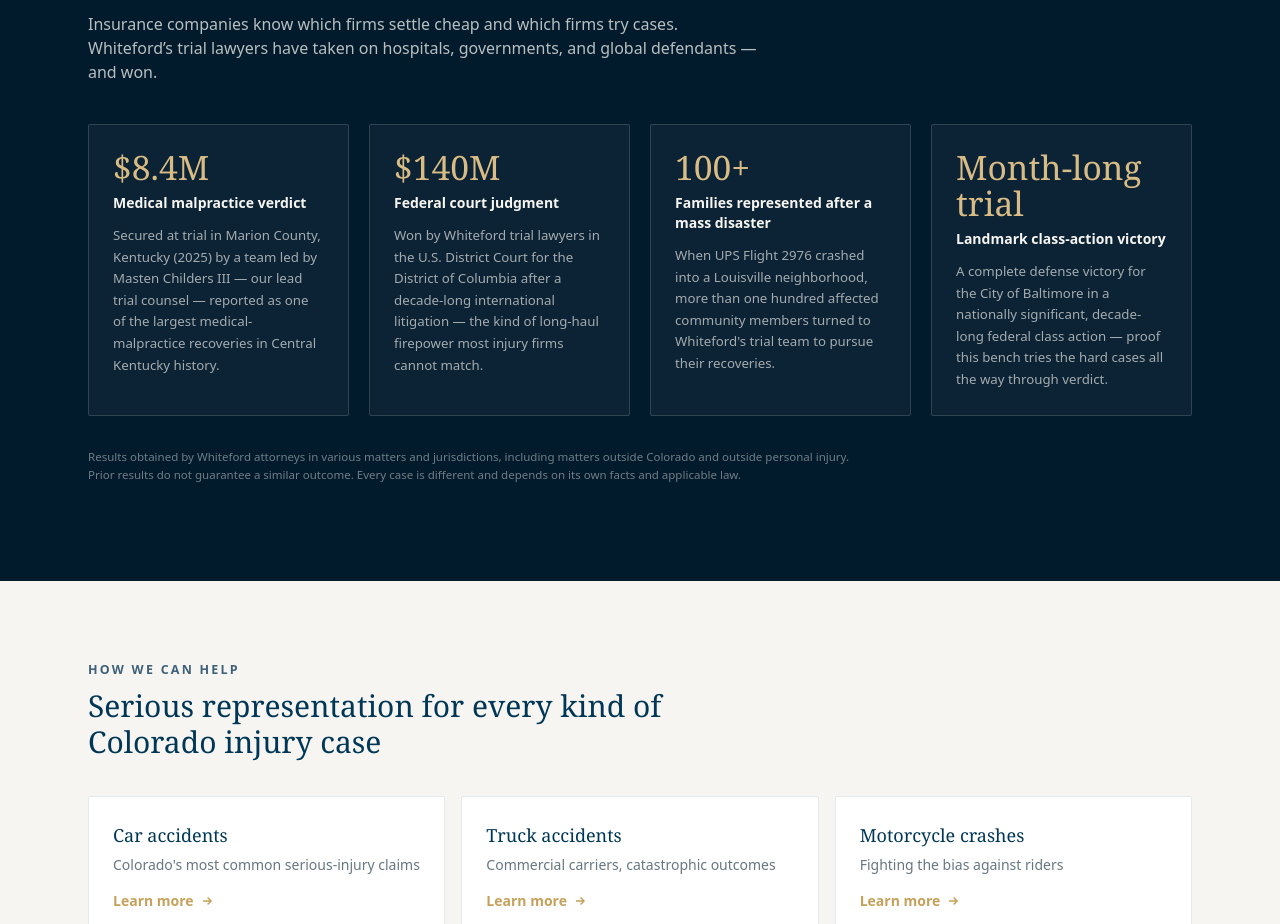
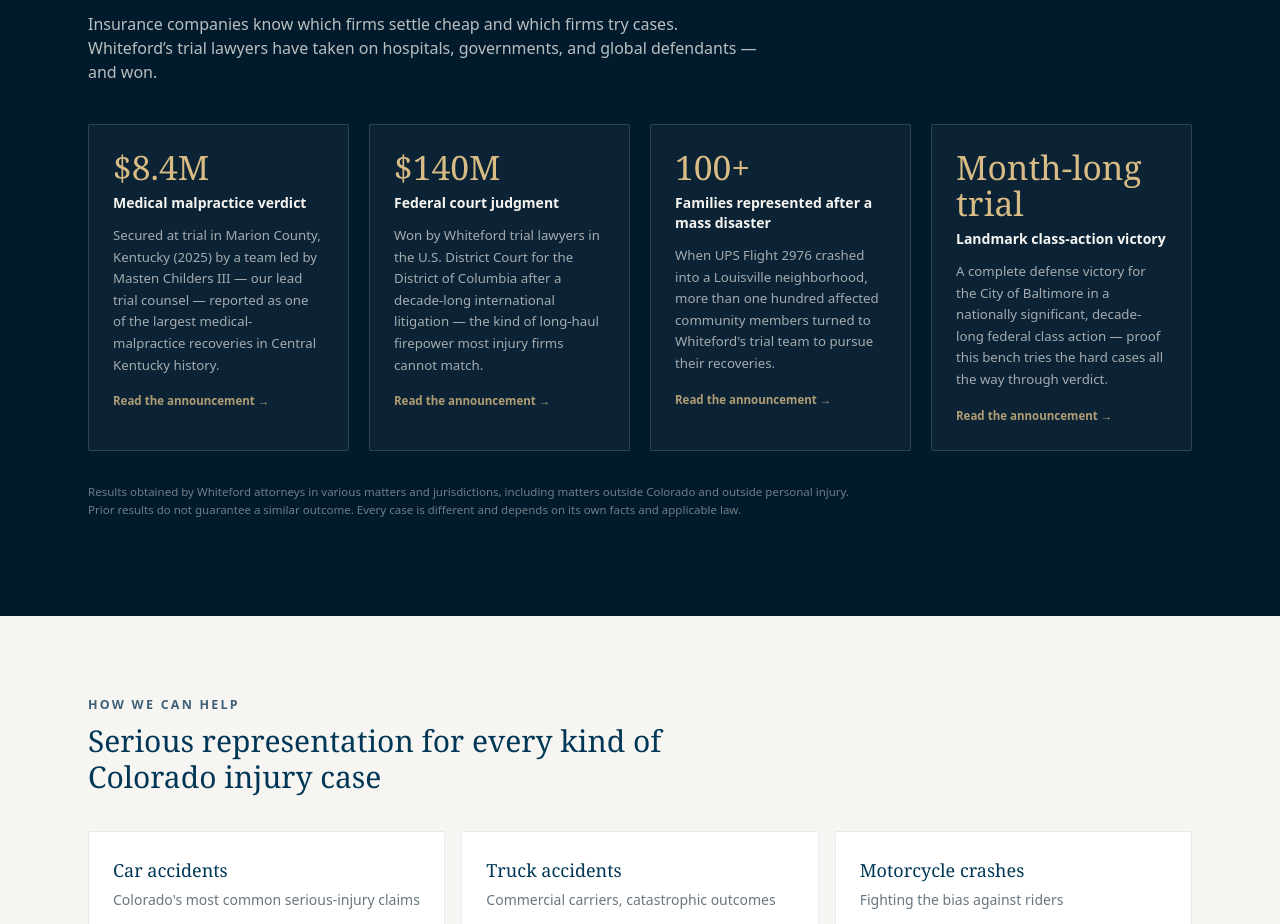
Before and after one commit to mindminer21/coloradoinjurycounsel, a Next.js app: page / in a window 1280 px wide. Shown: the part 1149-2073 px from the top of the page. Built offline with nearby package versions, Linux system fonts and the light colour scheme; no server answers.

Commit message:
Trial results: link each card to its whitefordlaw.com press release (verified)
Co-Authored-By: Claude Opus 4.8 <noreply@anthropic.com>
Claude-Session: https://claude.ai/code/session_01946Ry12ViFgRxNApojXkbK

```diff
--- a/components/TrialResults.tsx
+++ b/components/TrialResults.tsx
@@ -4,6 +4,7 @@
  * (sources: whitefordlaw.com news/practice pages, co-counsel press releases).
  * Amounts and descriptions must not be edited without re-verification.
  * Colorado RPC 7.1: adjacent disclaimer required — do not remove.
+ * Each card links to the corresponding whitefordlaw.com press release (verified 2026-07).
  */
 const RESULTS = [
   {
@@ -11,24 +12,28 @@ const RESULTS = [
     label: "Medical malpractice verdict",
     detail:
       "Secured at trial in Marion County, Kentucky (2025) by a team led by Masten Childers III — our lead trial counsel — reported as one of the largest medical-malpractice recoveries in Central Kentucky history.",
+    href: "https://www.whitefordlaw.com/news-events/record-verdict-in-kentucky",
   },
   {
     stat: "$140M",
     label: "Federal court judgment",
     detail:
       "Won by Whiteford trial lawyers in the U.S. District Court for the District of Columbia after a decade-long international litigation — the kind of long-haul firepower most injury firms cannot match.",
+    href: "https://www.whitefordlaw.com/news-events/whiteford-team-achieves-significant-verdict-as-judge-orders-iraq-to-pay-140m",
   },
   {
     stat: "100+",
     label: "Families represented after a mass disaster",
     detail:
       "When UPS Flight 2976 crashed into a Louisville neighborhood, more than one hundred affected community members turned to Whiteford's trial team to pursue their recoveries.",
+    href: "https://www.whitefordlaw.com/news-events/following-emotional-good-morning-america-interviews-kentucky-attorneys-comment-on-the-15-lawsuits-filed-to-help-ups-plane-crash-victims-recover",
   },
   {
     stat: "Month-long trial",
     label: "Landmark class-action victory",
     detail:
       "A complete defense victory for the City of Baltimore in a nationally significant, decade-long federal class action — proof this bench tries the hard cases all the way through verdict.",
+    href: "https://www.whitefordlaw.com/news-events/whiteford-wins-nationally-significant-housing-case-for-the-city-of-baltimore-and",
   },
 ] as const;
 
@@ -48,14 +53,20 @@ export default function TrialResults() {
         </p>
         <div className="mt-10 grid gap-5 sm:grid-cols-2 lg:grid-cols-4">
           {RESULTS.map((r) => (
-            <div
+            <a
               key={r.label}
-              className="rounded-sm border border-paper/15 bg-paper/[0.04] p-6 transition-colors hover:border-gold-soft/50"
+              href={r.href}
+              target="_blank"
+              rel="noopener noreferrer"
+              className="group block rounded-sm border border-paper/15 bg-paper/[0.04] p-6 transition-colors hover:border-gold-soft/50 hover:bg-paper/[0.07] focus-visible:border-gold-soft"
             >
               <div className="font-display text-3xl text-gold-soft md:text-[2.1rem]">{r.stat}</div>
               <div className="mt-2 text-sm font-semibold">{r.label}</div>
               <p className="mt-3 text-[0.83rem] leading-relaxed text-paper/65">{r.detail}</p>
-            </div>
+              <span className="mt-4 inline-block text-[0.72rem] font-semibold text-gold-soft/80 transition-colors group-hover:text-gold-soft">
+                Read the announcement →
+              </span>
+            </a>
           ))}
         </div>
         <p className="mt-8 max-w-3xl text-[0.72rem] leading-relaxed text-paper/45">
```
